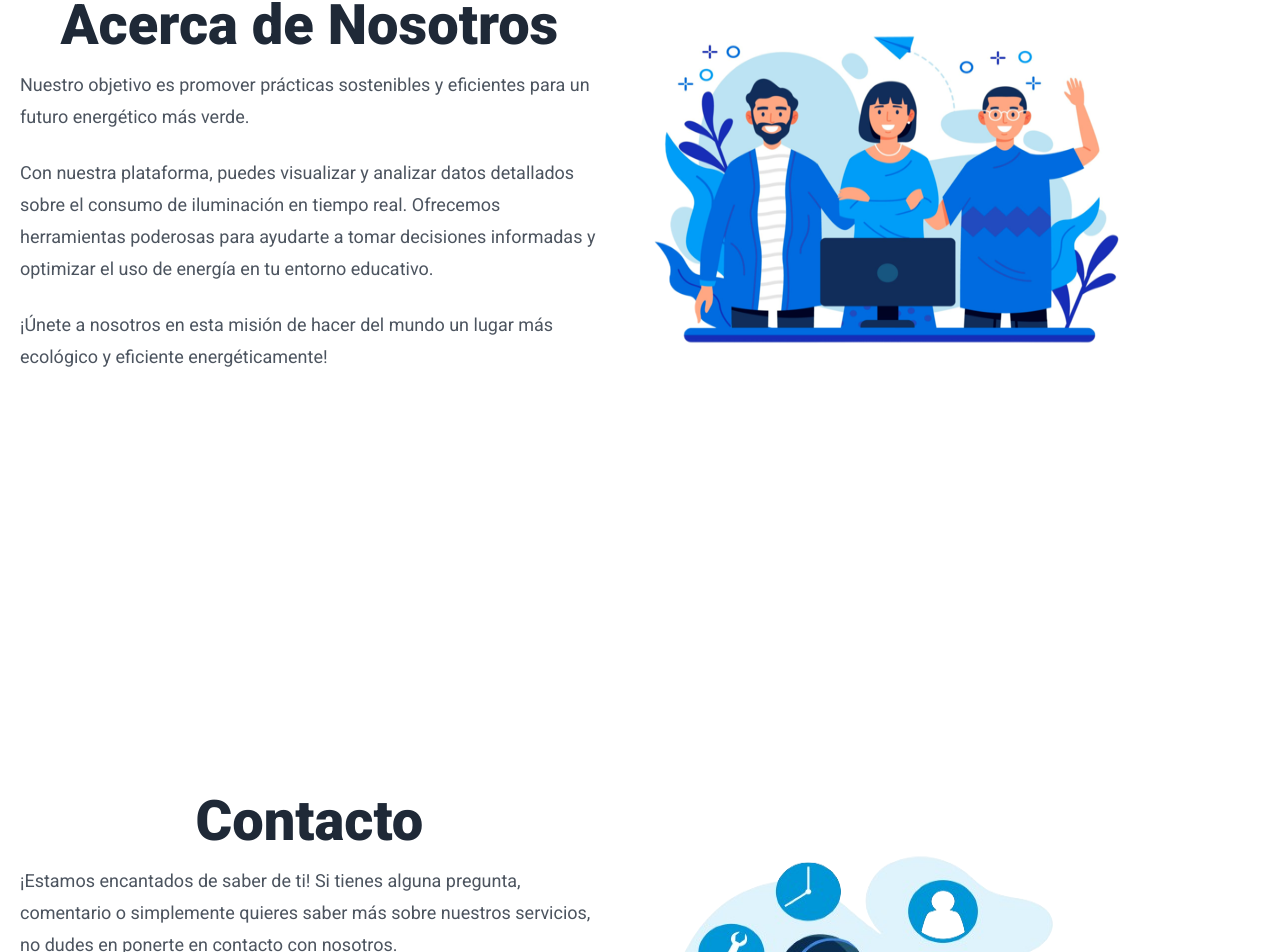
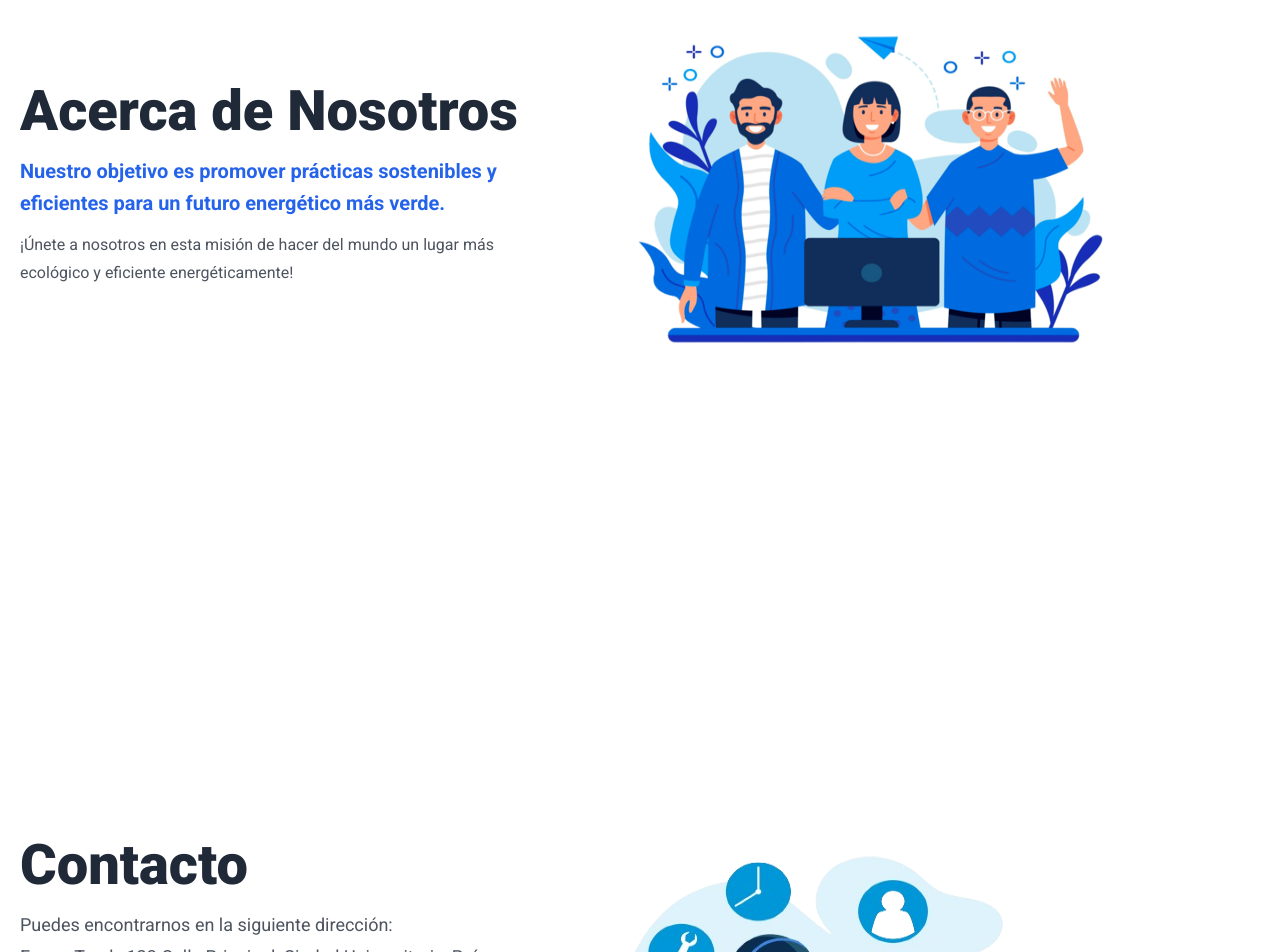
Before and after one commit to YeiversonYurgaky/EnergyTrackFrontv2, a React (Vite) app: page / in a window 1280 px wide. Shown: the part 1127-2079 px from the top of the page. Built offline with nearby package versions, Linux system fonts and the light colour scheme.

Commit message:
🎨 Improved styles

```diff
--- a/src/Components/Contacto.jsx
+++ b/src/Components/Contacto.jsx
@@ -8,14 +8,9 @@ const Contacto = () => {
         <section className="flex flex-col md:flex-row md:items-center">
           <div className="md:w-1/2">
             <header className="prose lg:prose-xl mb-4 ">
-              <h1 className="text-center">Contacto</h1>
+              <h1>Contacto</h1>
             </header>
             <body className="prose lg:prose-lg">
-              <p>
-                ¡Estamos encantados de saber de ti! Si tienes alguna pregunta,
-                comentario o simplemente quieres saber más sobre nuestros
-                servicios, no dudes en ponerte en contacto con nosotros.
-              </p>
               <p>
                 Puedes encontrarnos en la siguiente dirección:
                 <br />
@@ -31,7 +26,7 @@ const Contacto = () => {
             </body>
           </div>
           <div className="md:w-1/2 ml-8">
-            <picture>
+            <picture className="flex justify-center">
               <img
                 src={contacto}
                 alt="imagen de contacto"
--- a/src/Components/Home.jsx
+++ b/src/Components/Home.jsx
@@ -25,12 +25,14 @@ const Home = () => {
           <p> en tablas y graficas para mejor comprensión</p>
         </article>
       </section>
-      <section className="flex flex-1 z-10 mr-5 ">
+      <section className="flex flex-1 z-10 mr-5">
+        <picture className="flex justify-center">
         <img
           className="flex shadow-md rotate-6 items-center mt-9 h-[26.875rem]"
           src={tablas}
           alt="tablas"
         />
+        </picture>
       </section>
     </main>
   );
--- a/src/Components/HomeContent.jsx
+++ b/src/Components/HomeContent.jsx
@@ -6,7 +6,7 @@ import Nosotros from "./Nosotros";
 const HomeContent = () => {
   return (
     <>
-      <div id="home">
+      <div>
         <Home />
       </div>
       <div>
--- a/src/Components/Navbar.jsx
+++ b/src/Components/Navbar.jsx
@@ -2,6 +2,8 @@ import React, { useEffect, useState } from "react";
 import logo from "../assets/logo.svg";
 
 const Navbard = () => {
+
+  //Navbar dinámica
   const [isScrolled, setIsScrolled] = useState(false);
   const navbarClasses = `navbar bg-base-100 text-zinc-900 ${
     isScrolled
@@ -27,6 +29,26 @@ const Navbard = () => {
     };
   }, []);
 
+  //navegación singlepage
+  // function handleNavClick(event, targetId) {
+  //   event.preventDefault();
+
+  //   const targetElement = document.getElementById(targetId);
+  //   if (targetElement) {
+  //     let yOffset = 0; // Desplazamiento predeterminado
+  //     if (targetId === "nosotros") {
+  //       yOffset = -100 // Ajuste de desplazamiento para la sección "Nosotros"
+  //     } if (targetId === "contacto") {
+  //       yOffset = -200 // Ajuste de desplazamiento para la sección "Contacto"
+  //     }
+  //     console.log(yOffset)
+
+  //     const y = targetElement.getBoundingClientRect().top + window.pageYOffset + yOffset;
+
+  //     window.scrollTo({ top: y, behavior: "smooth" });
+  //   }
+  // }
+
   return (
     <div className={navbarClasses}>
       <div className="navbar-start">
@@ -51,14 +73,14 @@ const Navbard = () => {
             tabIndex={0}
             className="menu menu-sm dropdown-content mt-3 z-[1] text-base p-2 shadow bg-base-100 rounded-box w-52"
           >
-            <li>
+            <li id="home">
               <a href="#home">Home</a>
             </li>
-            <li>
-              <a href="#nosotros">Nosotros</a>
+            <li id="nosotros">
+              <a  href="#nosotros" >Nosotros</a>
             </li>
-            <li>
-              <a href="#contacto">Contáctanos</a>
+            <li id="contacto">
+              <a  href="#contacto" >Contáctanos</a>
             </li>
           </ul>
         </div>
@@ -69,14 +91,14 @@ const Navbard = () => {
       </div>
       <div className="navbar-center hidden lg:flex">
         <ul className="menu menu-horizontal text-base px-1">
-          <li>
+          <li id="home">
             <a href="#home">Home</a>
           </li>
-          <li>
+          <li id="nosotros">
             <a href="#nosotros">Nosotros</a>
           </li>
-          <li>
-            <a href="#contacto">Contáctanos</a>
+          <li id="contacto">
+            <a  href="#contacto">Contáctanos</a>
           </li>
         </ul>
       </div>
--- a/src/Components/Nosotros.jsx
+++ b/src/Components/Nosotros.jsx
@@ -8,20 +8,13 @@ const Nosotros = () => {
         <section className="flex flex-col md:flex-row md:items-center">
           <div className="md:w-1/2">
             <header className="prose mb-4 lg:prose-xl">
-              <h1 className="text-center">Acerca de Nosotros</h1>
+              <h1>Acerca de Nosotros</h1>
             </header>
-            <body className="prose lg:prose-lg">
-              <p>
-                Nuestro objetivo es promover prácticas sostenibles y eficientes
-                para un futuro energético más verde.
-              </p>
-              <p>
-                Con nuestra plataforma, puedes visualizar y analizar datos
-                detallados sobre el consumo de iluminación en tiempo real.
-                Ofrecemos herramientas poderosas para ayudarte a tomar
-                decisiones informadas y optimizar el uso de energía en tu
-                entorno educativo.
-              </p>
+            <body className="prose md:prose-md">
+              <h3>
+                <span className="text-blue-600">Nuestro objetivo es promover prácticas sostenibles y eficientes
+                para un futuro energético más verde.</span>
+              </h3>
               <p>
                 ¡Únete a nosotros en esta misión de hacer del mundo un lugar más
                 ecológico y eficiente energéticamente!
@@ -29,7 +22,7 @@ const Nosotros = () => {
             </body>
           </div>
           <div className="ml-10 md:w-1/2">
-            <picture>
+            <picture className="flex justify-center">
               <img
                 src={nosotros}
                 alt="about us"
```
Also changed, not shown: src/Components/LoginForm.jsx (added).
